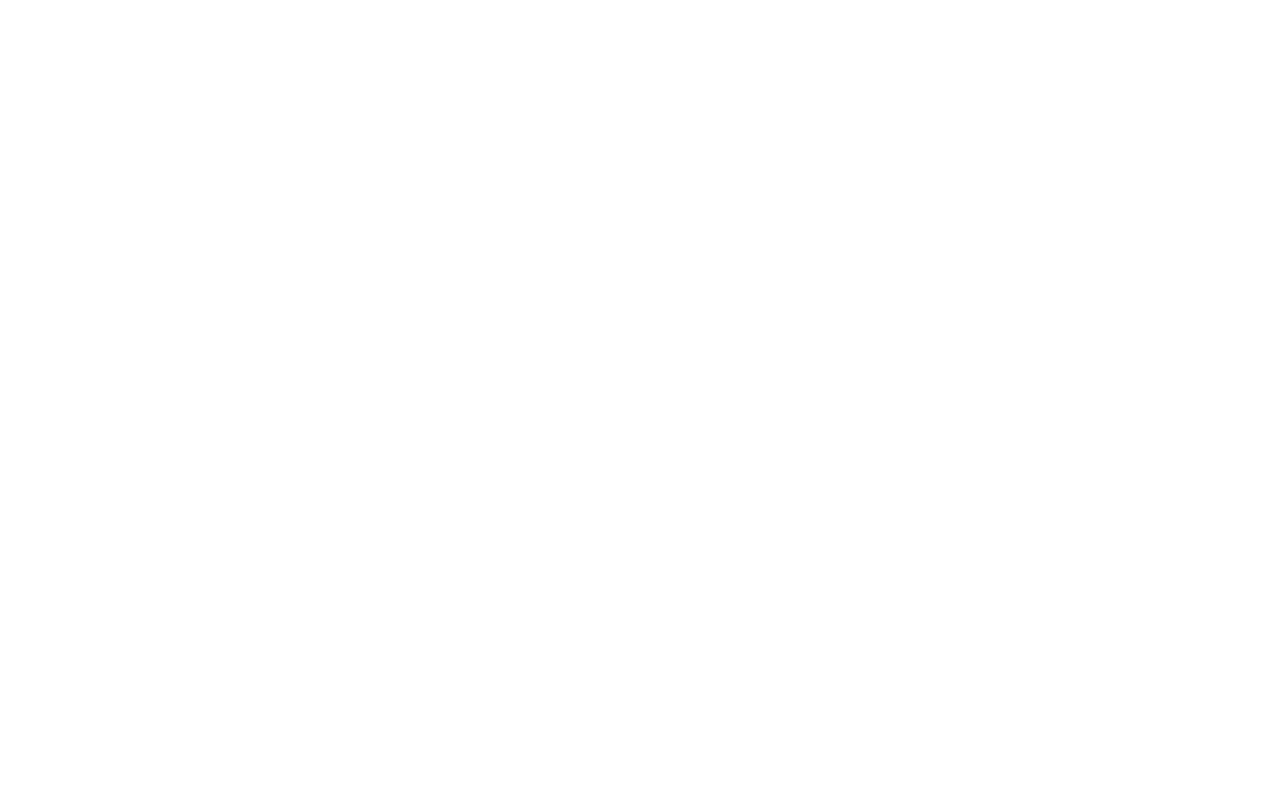
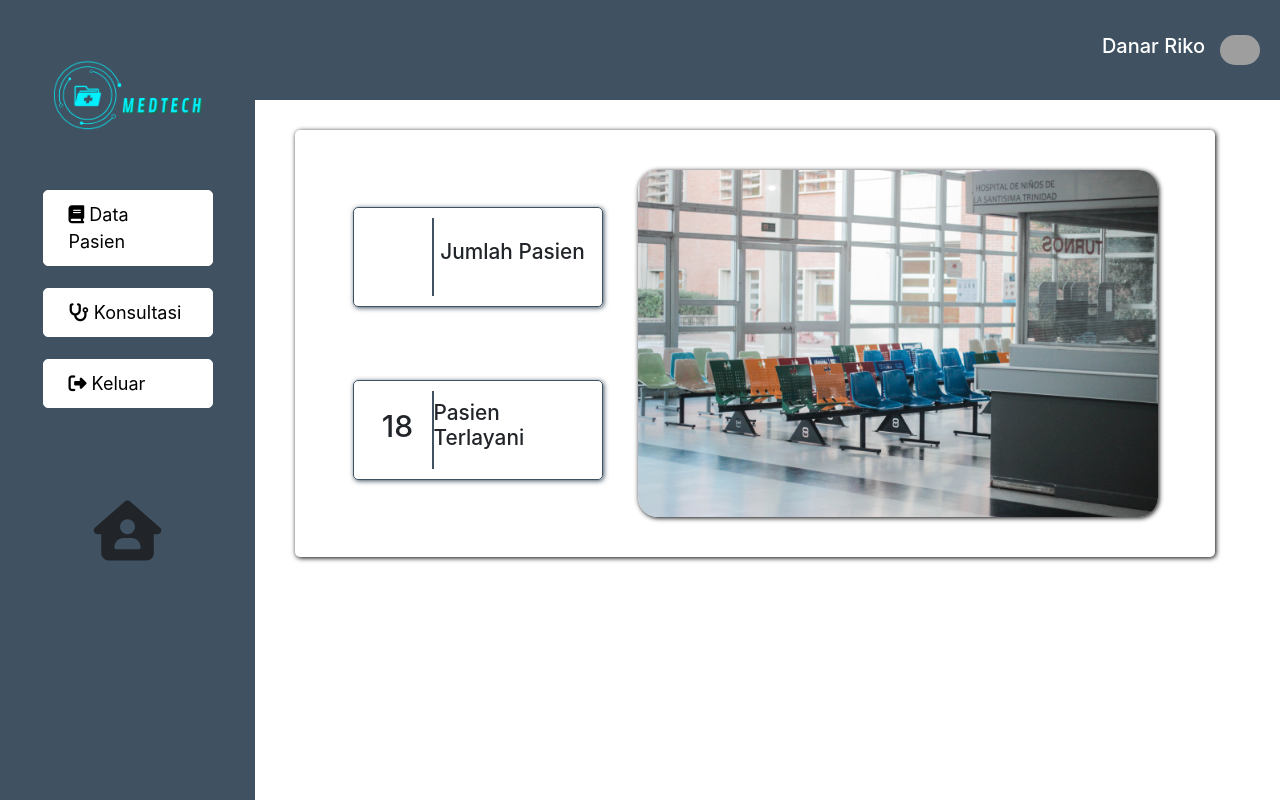
Before and after one commit to kharis860/fe31_final-project-react, a React (Create React App) app: page /dashboard in a window 1280 px wide. Before the commit this address had no page. Built offline with nearby package versions, Linux system fonts and the light colour scheme; grey boxes are pictures that could not be loaded.

Commit message:
melakukan koreksi setelah penggabungan halaman utama dan login

```diff
--- a/src/App.js
+++ b/src/App.js
@@ -8,21 +8,18 @@
 import InnerDashboard from "./components/InnerDashboard";
 import RiwayatPenyakit from "./components/RiwayatPenyakit";
 import RekamMedis from "./components/RekamMedis";
+import Login from "./components/Login";
 
 function App() {
-
   return (
-    // <div>
-    //   <Sidebar />
-    //   <Navbar />
-    // </div>
     <Routes>
-      <Route path="/" element={<Dashboard />}>
-        <Route path="/" element={<InnerDashboard />} />
-        <Route path="/data" element={<DataPasien />} />
-        <Route path="/konsultasi" element={<Konsultasi />} />
-        <Route path="/riwayat" element={<RiwayatPenyakit />} />
-        <Route path="/rekam" element={<RekamMedis />} />
+      <Route path="/" element={<Login />} />
+      <Route path="/dashboard" element={<Dashboard />}>
+        <Route index element={<InnerDashboard />} />
+        <Route path="data" element={<DataPasien />} />
+        <Route path="konsultasi" element={<Konsultasi />} />
+        <Route path="riwayat" element={<RiwayatPenyakit />} />
+        <Route path="rekam" element={<RekamMedis />} />
       </Route>
     </Routes>
   );
--- a/src/components/DataPasien.jsx
+++ b/src/components/DataPasien.jsx
@@ -8,7 +8,7 @@
 function DataPasien() {
   const tele = useNavigate();
   function teleRiwayat() {
-    tele("/riwayat");
+    tele("/dashboard/riwayat")
   }
   const dispatch = useDispatch();
   const state = useSelector((state) => state);
--- a/src/components/Konsultasi.jsx
+++ b/src/components/Konsultasi.jsx
@@ -8,7 +8,7 @@
 function Konsultasi() {
   const tele = useNavigate();
   function teleRekamMedis() {
-    tele("/rekam");
+    tele("/dashboard/rekam");
     console.log("berhasil");
   }
   const dispatch = useDispatch();
--- a/src/components/Login.jsx
+++ b/src/components/Login.jsx
@@ -4,8 +4,10 @@
 import bgLogin from "../Img/bgLogin.png";
 import logo from "../Img/Medtech_sm.png";
 import "./Login.css";
+import { useNavigate } from "react-router-dom";
 
 function Login() {
+  const tele = useNavigate();
   const [username, setUsername] = useState("");
   const [password, setPassword] = useState("");
   const [isLogin, setIsLogin] = useState(false);
@@ -33,7 +35,9 @@
       alert("Masukkan username atau password yang benar");
     }
   };
-
+  function teleDashboard() {
+    tele("/dashboard");
+  }
   return (
     <div id="login-bg">
       <div id="login" onSubmit={handleSubmit}>
@@ -58,7 +62,7 @@
                     <input type="password" className="form-control" id="password" placeholder="Password" required value={password} onChange={(e) => setPassword(e.target.value)} />
 
                     <div className="text-center">
-                                            <button type="submit" className="sign-in align-items-center">
+                      <button type="submit" className="sign-in align-items-center" onClick={() => teleDashboard()}>
                         Login
                       </button>
                     </div>
--- a/src/components/Sidebar.jsx
+++ b/src/components/Sidebar.jsx
@@ -13,6 +13,9 @@
     console.log("pindah konsultasi");
   };
   function teleDashboard() {
+    tele("/dashboard");
+  }
+  function teleLogin() {
     tele("/");
   }
 
@@ -30,7 +33,7 @@
             <button onClick={() => teleKonsultasi()}>
               <i className="fas fa-stethoscope"></i> Konsultasi
             </button>
-            <button>
+            <button onClick={() => teleLogin()}>
               <i className="fas fa-sign-out-alt"></i> Keluar
             </button>
           </div>
```
Lines whose indentation alone changed are shown as unchanged.
